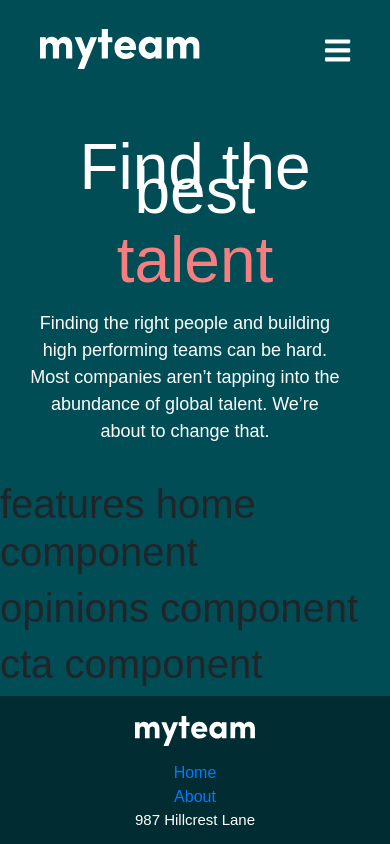
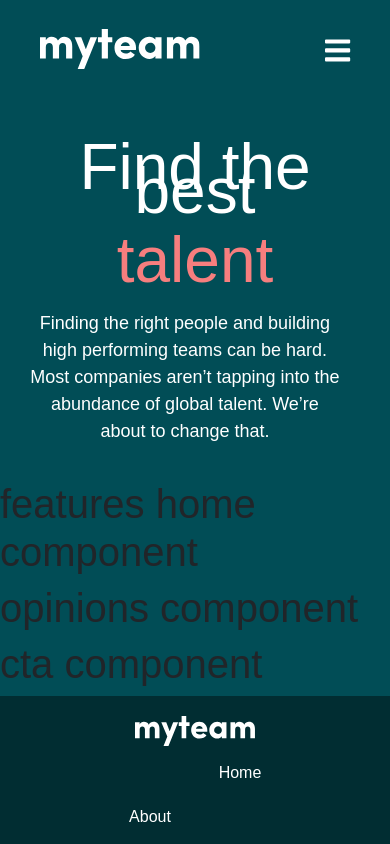
Before and after one commit to clf94-dev/myteam-vue, a Vue app: page / in a window 390 px wide. Shown: the top 844 px of the page. Built offline with nearby package versions, Linux system fonts and the light colour scheme.

Commit message:
fixed issue with hover links footer

```diff
--- a/src/components/Footer.vue
+++ b/src/components/Footer.vue
@@ -5,10 +5,10 @@
             <img :src="logo" alt="myteam">
             <b-row class="links-row">
                 <b-col class="link-col" xs="6" sm="6" md="6" lg="6">
-                    <a class="links home"> Home</a>
+                    <router-link class="links home" to='/home'> Home</router-link>
                 </b-col>
                 <b-col class="link-col" xs="6" sm="6" md="6" lg="6">
-                    <a class="links about"> About</a>
+                    <router-link class="links about" to='/about'> About</router-link>
                 </b-col>
 
             </b-row>
@@ -71,30 +71,31 @@ export default {
     margin-bottom: 15px;
 }
 
-.footer-section .logo-col .limks-row .link-col {
+.footer-section .logo-col .links-row .link-col {
     margin-bottom: 20px;
 }
 
-.footer-section .logo-col .limks-row .link-col .links {
+.footer-section .logo-col .links-row .link-col .links {
     text-align: center;
     cursor: pointer !important;
+    text-decoration: none !important;
     color: white !important;
 }
 
-.footer-section .logo-col .limks-row .link-col .links:hover {
+.footer-section .logo-col .links-row .link-col .links:hover {
     transition: all 0.3s ease;
     color: #f67e7e !important;
 }
 
 @media screen and (max-width: 756px) {
-    .footer-section .logo-col .limks-row .link-col .links.home {
+    .footer-section .logo-col .links-row .link-col .links.home {
         position: relative;
         left: 45px;
     }
 }
 
 @media screen and (max-width: 756px) {
-    .footer-section .logo-col .limks-row .link-col .links.about {
+    .footer-section .logo-col .links-row .link-col .links.about {
         position: relative;
         left: -45px;
     }
```
